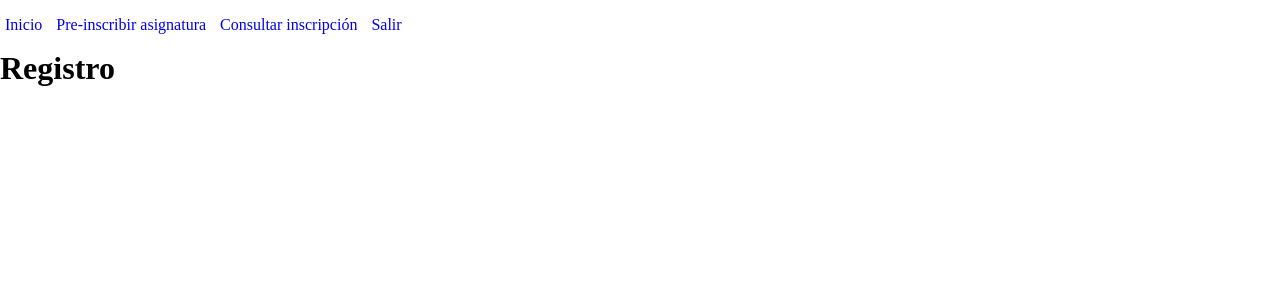
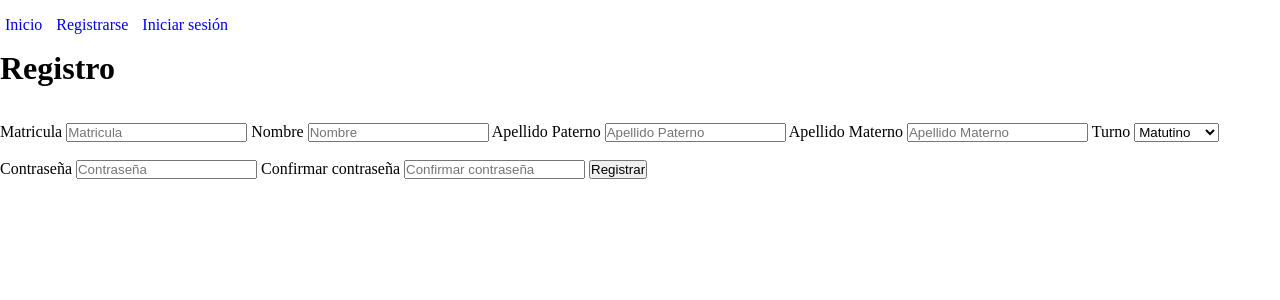
Before and after one commit to JDRodriguez80/dpw2u2, a PHP site: page /registro.php in a window 1280 px wide. Shown: the top 300 px of the page. Run offline with PHP 8.4, Linux system fonts and the light colour scheme.

Commit message:
funcionalidad de registro completa

```diff
--- a/registro.php
+++ b/registro.php
@@ -1,3 +1,55 @@
+<?php
+require "config/conexion.php";
+$conn = new conexion();
+$conexion = $conn->conectar();
+session_start();
+if (isset($_SESSION['active'])) {
+    header("location:main.php");
+}
+
+if (!empty($_POST)) {
+
+    if (empty($_POST['matricula']) || empty($_POST['nombre']) || empty($_POST['apellidoP']) || empty($_POST['apellidoM']) || empty($_POST['contraseña'])) {
+        echo 'Todos los campos son obligatorios';
+    }
+    $password = $_POST['contraseña'];
+    $uppercase = preg_match('@[A-Z]@', $password);
+    $lowercase = preg_match('@[a-z]@', $password);
+    $number    = preg_match('@[0-9]@', $password);
+    $specialChars = preg_match('@[^\w]@', $password);
+    if (!$uppercase || !$lowercase || !$number || !$specialChars || strlen($password) < 8) {
+        echo 'La contraseña debe tener al menos 8 caracteres y debe contener al menos un número, una letra mayúscula y un carácter especial.';
+    } else {
+        $matricula = $_POST['matricula'];
+        $nombre = $_POST['nombre'];
+        $apellidoP = $_POST['apellidoP'];
+        $apellidoM = $_POST['apellidoM'];
+        $contraseña = md5($_POST['contraseña']);
+        $contraseña2 = md5($_POST['contraseña2']);
+        $turno = $_POST['turno'];
+        $rol = 1; //solo se pueden insertar usuarios de tipo 1
+        $querry = $conexion->prepare("SELECT * FROM usuarios WHERE matricula = '$matricula'");
+        $querry->execute();
+        $result = $querry->rowCount();
+        if ($result > 0) {
+            echo "La matricula ya fue registrada	";
+        } else {
+            if ($contraseña != $contraseña2) {
+                echo "Las contraseñas no coinciden";
+            } else {
+                $querry = $conexion->prepare("INSERT INTO usuarios(matricula, Nombre, ApellidoPaterno, ApellidoMaterno,Turno, TipoUsuario,  Password) VALUES('$matricula', '$nombre', '$apellidoP', '$apellidoM',$turno,'$rol','$contraseña')");
+                $querry->execute();
+                if ($query) {
+                    echo "Usuario registrado correctamente";
+                } else {
+                    echo "Error al registrar el usuario";
+                }
+            }
+        }
+    }
+}
+
+?>
 <!DOCTYPE html>
 <html lang="es-mx">
 
@@ -11,9 +63,33 @@
 
 <body>
     <header>
-        <?php include "includes/navLog.php" ?>
+        <?php include "includes/nav.php" ?>
     </header>
     <h1>Registro</h1>
+    <br>
+    <br>
+    <form action="registro.php" method="POST">
+        <label for="matricula">Matricula</label>
+        <input type="text" name="matricula" id="matricula" placeholder="Matricula" required>
+        <label for="nombre">Nombre</label>
+        <input type="text" name="nombre" id="nombre" placeholder="Nombre" required>
+        <label for="apellidoP">Apellido Paterno</label>
+        <input type="text" name="apellidoP" id="apellidoP" placeholder="Apellido Paterno" required>
+        <label for="apellidoM">Apellido Materno</label>
+        <input type="text" name="apellidoM" id="apellidoM" placeholder="Apellido Materno" required>
+        <label for="turno">Turno</label>
+        <select name="turno" id="turno">
+            <option value="1">Matutino</option>
+            <option value="2">Vespertino</option>
+
+        </select>
+        <br>
+        <br>
+        <label for="password">Contraseña</label>
+        <input type="password" name="contraseña" id="contraseña" placeholder="Contraseña" required>
+        <label for="contraseña2">Confirmar contraseña</label>
+        <input type="password" name="contraseña2" id="contraseña2" placeholder="Confirmar contraseña" required>
+        <input type="submit" value="Registrar">
 
 </body>
 
```
Also changed, not shown: Css/estilo.css (+37 -0 lines), index.php (+11 -2 lines), inicioSesion.php (+11 -4 lines), main.php (+13 -2 lines).
